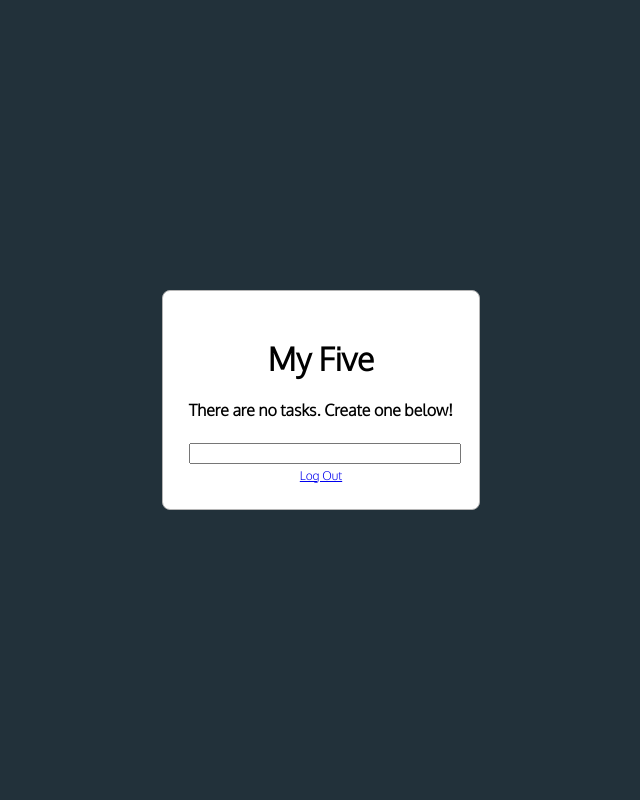
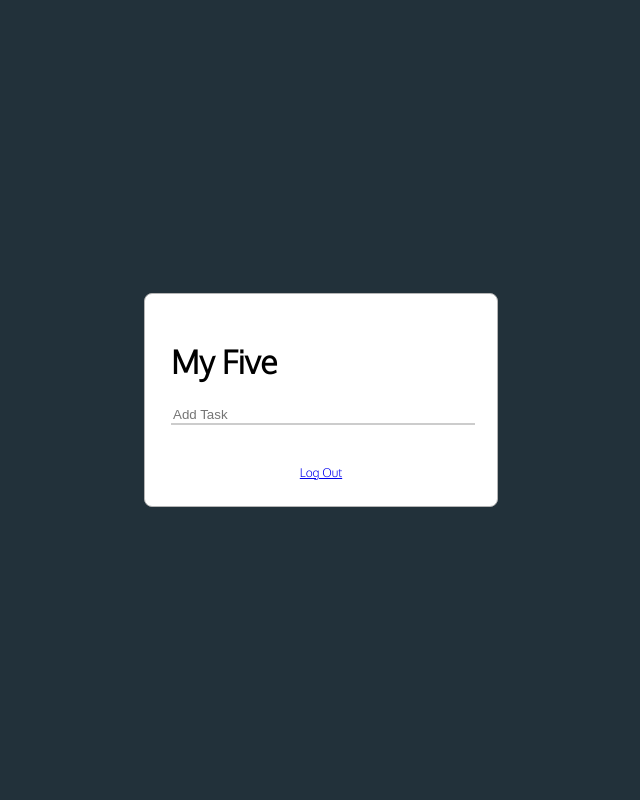
Before and after one commit to bren96/minima--list, a Flask app: page /dashboard in a window 1280 px wide. Shown: the whole page, without its empty margins (319-959 px from the left). Run offline with Flask 2, Linux system fonts and the light colour scheme; the visitor is signed in with stand-in values (Sample User, id 1); data comes from the database, SQL or seed files in the repository; data that the repository does not hold is empty; some libraries are stand-ins or nearby versions.

Commit message:
redo minimalist design

```diff
--- a/application/static/css/main.css
+++ b/application/static/css/main.css
@@ -1,7 +1,6 @@
 body {
   margin: 0;
   font-family: 'Oxygen', sans-serif;
-  text-align: center;
   background-color: hsl(203, 27%, 18%);
 }
 
@@ -27,6 +26,7 @@ body {
   border-radius: 8px;
   background-color: white;
   margin: auto;
+  min-width: 300px;
 }
 
 .form-container{
@@ -38,9 +38,10 @@ body {
 }
 
 .form-control{
-  text-align: center;
+  width: 100%
   flex-grow: 1;
   padding: 12px 20px;
+  padding-left: 1px;
   padding-bottom: 1px;
   margin-top: 20px;
   border: none;
@@ -48,27 +49,48 @@ body {
 
   /*padding: 10px;*/
 }
+
+.task-form-control{
+  text-align: left;
+  flex-grow: 1;
+  padding-bottom: 1px;
+  margin: auto;
+  border: none;
+  border-bottom: 2px solid #ccc;
+  width: 100%;
+
+  /*padding: 10px;*/
+}
+
 #submit{
-  color: white;
+  color: hsla(0, 0%, 71%, 1);
   font-size: 16px;
-  background-color: hsla(212, 100%, 50%, 0.52);
+  background-color: hsla(0, 0%, 100%, 1);
   padding: 12px 20px;
-  width: 100%;
-  border: none;
+  /*width: 100%;*/
+  border: 2px solid #ccc;
   border-radius: 4px;
   margin-top: 20px;
 }
-.sign_link{
-  font-size: 12px;
+
+#content {
+  width: 100%;
 }
 
-table {
+.sign_link{
   margin: auto;
+  text-align: center;
+  font-size: 12px;
+  padding: 40px;
+  padding-bottom: 0px;
+  flex-grow: 1;
 }
 
 td {
   padding: 8px;
   text-align: left;
+  max-width: 500px;
+  overflow-wrap: break-word;
 }
 
 i {
@@ -78,7 +100,3 @@ i {
 .task_actions{
   text-decoration: none;
 }
-
-#content {
-    width: 100%;
-}
--- a/application/templates/index.html
+++ b/application/templates/index.html
@@ -8,14 +8,16 @@
 <div class="content">
   <div class="form">
     <h1>My Five</h1>
-    {% if tasks|length < 1 %}
-      <h4>There are no tasks. Create one below!</h4>
-    {% else %}
+      <form action="/dashboard" method="POST">
+        <input type="text" class="task-form-control" name="content" placeholder="Add Task">
+        <!--<input id="submit" type="submit" value="Add Task">-->
+      </form>
+      {% if tasks|length == 0 %}
+      {% else %}
       <form action="/update_notebook" method="POST">
         <table>
           {% for task in tasks %}
           <tr>
-            <td>{{ task.content }}</td>
             <td>
               <a href="/check/{{task.id}}">
                 {% if task.check == 1 %}
@@ -33,17 +35,16 @@
             <i class="far fa-trash-alt"></i>
           </a>-->
             </td>
+            <td>{{ task.content }}</td>
           </tr>
           {% endfor %}
         </table>
         <input id="submit" type="submit" value="Update Notebook">
       </form>
-    {% endif %}
-    <form action="/dashboard" method="POST">
-      <input type="text" name="content" id="content">
-      <!--<input id="submit" type="submit" value="Add Task">-->
-    </form>
-    <a class="sign_link" href="/logout">Log Out</a>
+      {% endif %}
+    <div class="sign_link">
+    <a href="/logout">Log Out</a>
+    </div>
   </div>
 </div>
 {% endblock %}
--- a/application/templates/signup.html
+++ b/application/templates/signup.html
@@ -8,7 +8,6 @@
 <div class="content">
     <div class="form">
       <h1 class="sign_logo">My Five</h1>
-      <h2 class="sign_title">Sign Up</h2>
         <form class="form-container" method="POST">
             {{form.email(class="form-control", placeholder="Email")}}
             {{form.password(class="form-control", placeholder="Password")}}
@@ -17,7 +16,9 @@
             <input id="submit" type="submit" value="Sign Up">
           </div>
         </form>
-        <a class="sign_link "href="/signin">Already have an account?</a>
+        <div class="sign_link">
+          <a href="/signin">Already have an account?</a>
+      </div>
     </div>
 </div>
 {% endblock %}
```
Also changed, not shown: application/templates/signin.html (+6 -9 lines).
